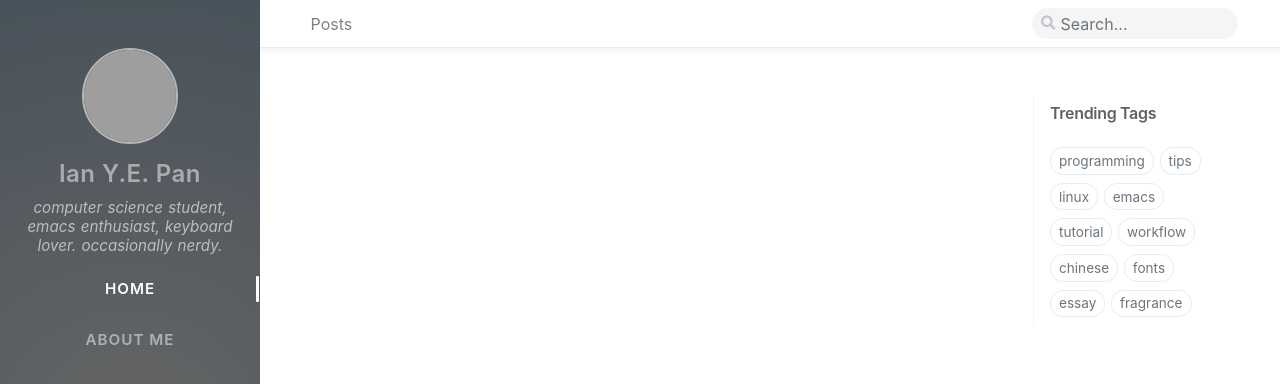
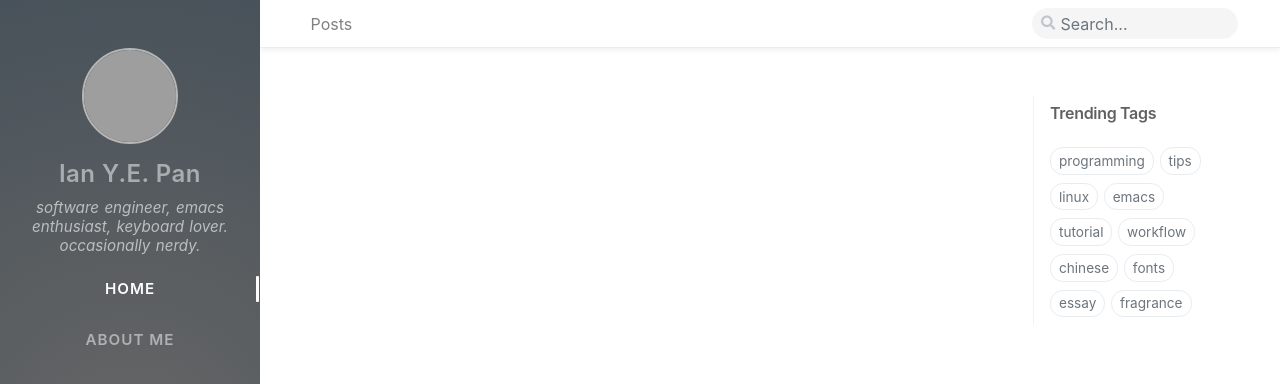
Before and after one commit to ianyepan/ianyepan.github.io, a Jekyll site: the page built from index.html, in a window 1280 px wide. Shown: the top 384 px of the page. Built offline with Jekyll 4.4.1, drawn with Linux system fonts in a browser that asks for light colours; nearby versions of some CDN libraries; comment, search, counter and statistics services are not loaded; grey boxes are pictures that could not be loaded.

Commit message:
Update: not a student anymore

```diff
--- a/_config.yml
+++ b/_config.yml
@@ -17,11 +17,11 @@ timezone: Asia/Shanghai
 # --------------------------
 title: Ian Y.E. Pan                          # the main title
 
-tagline: computer science student, emacs enthusiast, keyboard lover. occasionally nerdy. # it will display as the sub-title
+tagline: software engineer, emacs enthusiast, keyboard lover. occasionally nerdy. # it will display as the sub-title
 
 
 description: >-                        # used by seo meta and the atom feed
-  computer science student, emacs enthusiast, keyboard lover. occasionally nerdy.
+  software engineer, emacs enthusiast, keyboard lover. occasionally nerdy.
 
 # fill in the protocol & hostname for your site, e.g., 'https://username.github.io'
 url: 'https://ianyepan.github.io'
```
